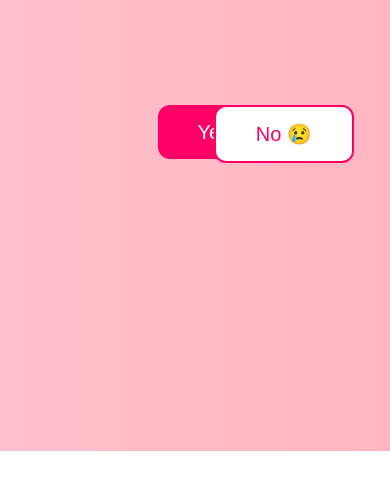
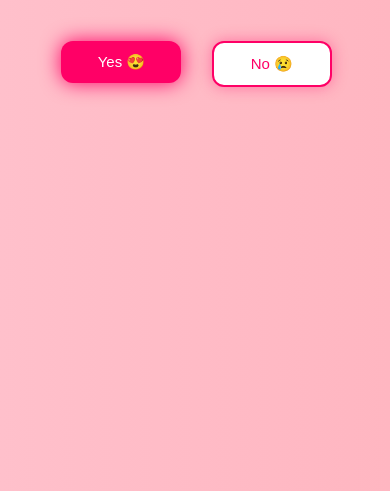
Before and after one commit to Nikvshinde/gitmyvalentine-love-in-every-commit, a plain HTML site: page index.html in a window 390 px wide. Shown: the part 409-900 px from the top of the page. Before the commit the page ends 860 px from the top, so only its background shows below. Drawn offline with Linux system fonts and the light colour scheme.

Commit message:
updated website

```diff
--- a/index.html
+++ b/index.html
@@ -1,5 +1,4 @@
 <!DOCTYPE html>
-
 <html lang="en">
 <head>
   <meta charset="UTF-8" />
@@ -7,47 +6,6 @@
   <title>Valentine Proposal</title>
 
   <style>
-  @media (max-width: 768px) {
-  h1 {
-    font-size: 32px;
-    padding: 10px;
-  }
-
-  button {
-    font-size: 16px;
-    padding: 12px 25px;
-  }
-
-  #yesBtn {
-    left: 25%;
-  }
-
-  #noBtn {
-    left: 55%;
-  }
-}
-
-@media (max-width: 480px) {
-  h1 {
-    font-size: 26px;
-  }
-
-  button {
-    font-size: 15px;
-    padding: 10px 20px;
-  }
-
-  #yesBtn {
-    left: 20%;
-    top: 80px;
-  }
-
-  #noBtn {
-    left: 55%;
-    top: 80px;
-  }
-}
-
     body {
       font-family: Arial, sans-serif;
       text-align: center;
@@ -58,18 +16,22 @@
       justify-content: center;
       align-items: center;
       flex-direction: column;
+      padding: 20px;
     }
 
     h1 {
       font-size: 45px;
       color: #b30059;
+      text-shadow: 0px 0px 10px rgba(255, 0, 102, 0.4);
+      margin-bottom: 30px;
     }
 
+    /* Container */
     .btn-container {
-      margin-top: 30px;
       position: relative;
       width: 100%;
-      height: 200px;
+      max-width: 500px;
+      height: 250px;
     }
 
     button {
@@ -78,23 +40,74 @@
       border: none;
       border-radius: 12px;
       cursor: pointer;
+      transition: 0.3s;
+      min-width: 150px;
       position: absolute;
-      transition: 0.3s;
     }
 
     #yesBtn {
       background-color: #ff0066;
       color: white;
-      left: 40%;
-      top: 50px;
+      box-shadow: 0px 0px 20px #ff0066;
+      left: 20%;
+      top: 80px;
+    }
+
+    #yesBtn:hover {
+      transform: scale(1.08);
     }
 
     #noBtn {
       background-color: white;
       color: #ff0066;
       border: 2px solid #ff0066;
+      box-shadow: 0px 0px 15px rgba(255, 0, 102, 0.4);
       left: 55%;
-      top: 50px;
+      top: 80px;
+    }
+
+    /* Tablet */
+    @media (max-width: 768px) {
+      h1 {
+        font-size: 32px;
+      }
+
+      button {
+        font-size: 16px;
+        padding: 12px 25px;
+        min-width: 130px;
+      }
+
+      #yesBtn {
+        left: 15%;
+      }
+
+      #noBtn {
+        left: 55%;
+      }
+    }
+
+    /* Mobile */
+    @media (max-width: 480px) {
+      h1 {
+        font-size: 26px;
+      }
+
+      button {
+        font-size: 15px;
+        padding: 12px 20px;
+        min-width: 120px;
+      }
+
+      #yesBtn {
+        left: 10%;
+        top: 70px;
+      }
+
+      #noBtn {
+        left: 55%;
+        top: 70px;
+      }
     }
   </style>
 </head>
@@ -110,12 +123,21 @@
 
   <script>
     const noBtn = document.getElementById("noBtn");
+    const container = document.querySelector(".btn-container");
 
     noBtn.addEventListener("mouseover", () => {
-      const x = Math.floor(Math.random() * 80);
-      const y = Math.floor(Math.random() * 150);
+      const maxX = container.clientWidth - noBtn.offsetWidth;
+      const maxY = container.clientHeight - noBtn.offsetHeight;
 
-      noBtn.style.left = x + "%";
+      let x = Math.floor(Math.random() * maxX);
+      let y = Math.floor(Math.random() * maxY);
+
+      // prevent overlap with YES button area
+      if (x < 200 && y > 50 && y < 150) {
+        x = x + 150;
+      }
+
+      noBtn.style.left = x + "px";
       noBtn.style.top = y + "px";
     });
 
```
